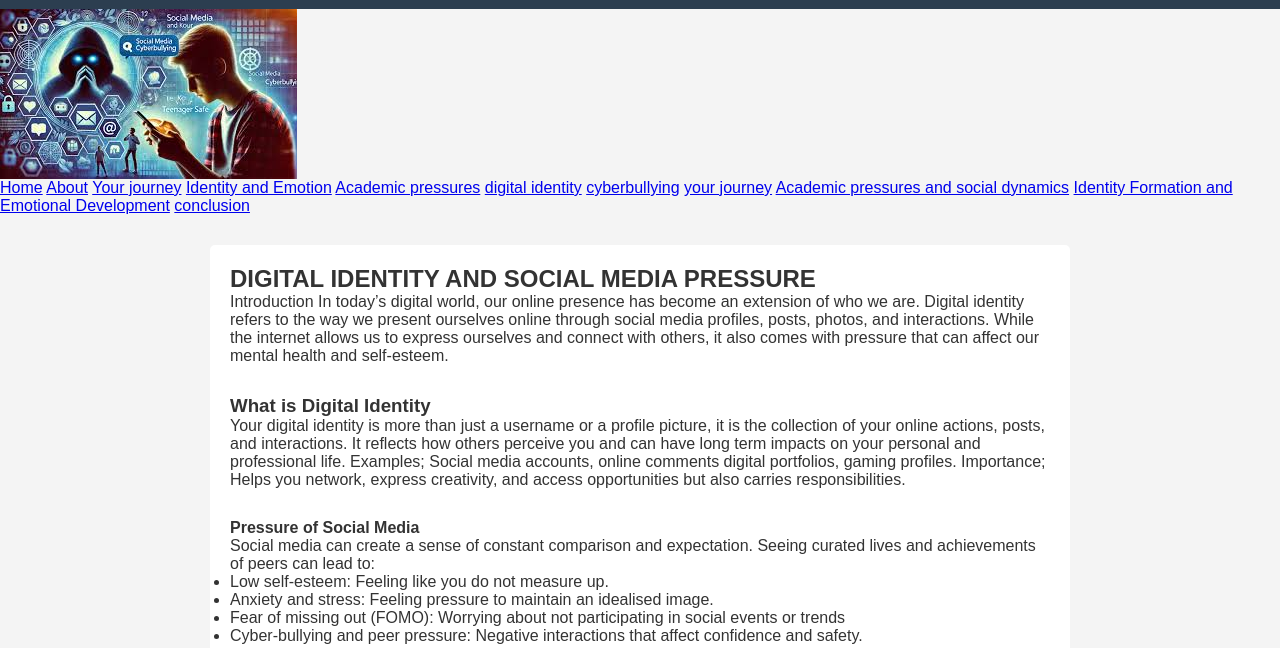
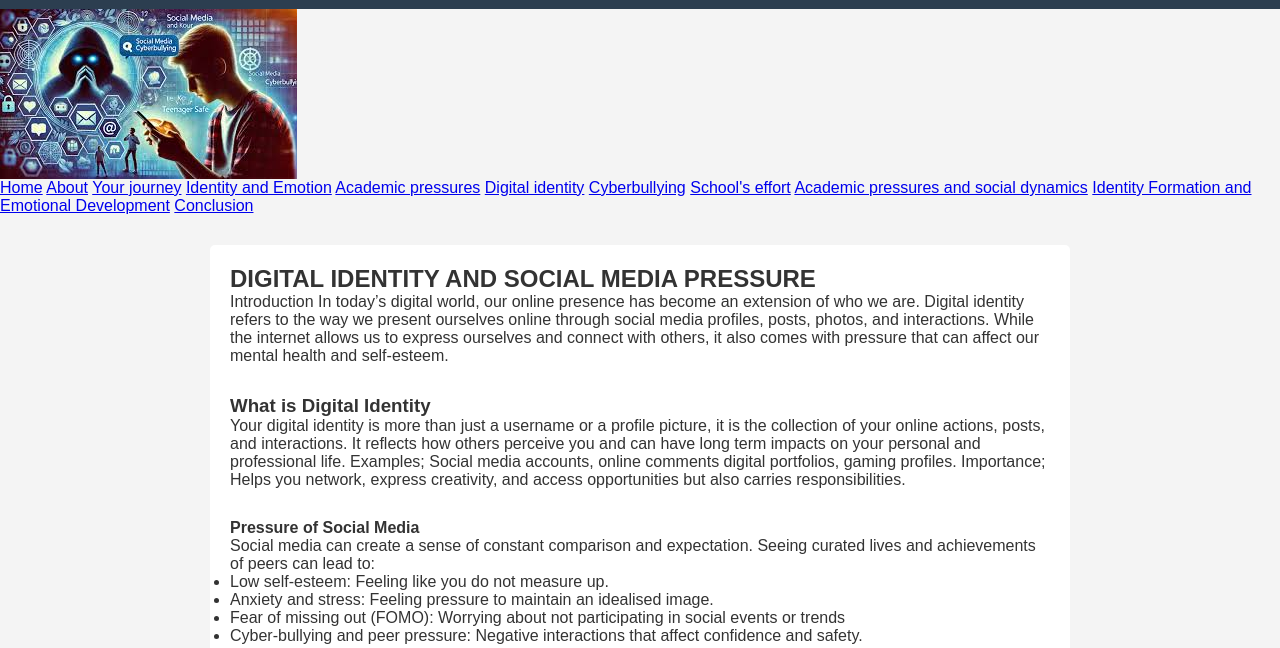
Before and after one commit to Naeem12347/Eye-opener3, a plain HTML site: page digital-identity2.html in a window 1280 px wide. Shown: the part 88-736 px from the top of the page. Drawn offline with Linux system fonts and the light colour scheme.

Commit message:
Update digital-identity2.html

```diff
--- a/digital-identity2.html
+++ b/digital-identity2.html
@@ -19,12 +19,12 @@ alt="Teenagers talking"
     <a href="your-journey2.html">Your journey</a>
     <a href="identity-and-emotion2.html">Identity and Emotion</a>
     <a href="Academic-pressures2.html">Academic pressures</a>
-    <a href="digital-identity2.html">digital identity</a>
-    <a href="cyber-bullying2.html">cyberbullying</a>
-    <a href="school's-effort2.html"> your journey</a>
+    <a href="digital-identity2.html">Digital identity</a>
+    <a href="cyber-bullying2.html">Cyberbullying</a>
+    <a href="school's-effort2.html">School's effort</a>
       <a href="what-you-can-do2.html">Academic pressures and social dynamics</a>
     <a href="contact2.html">Identity Formation and Emotional Development</a>
-    <a href="conclusion2.html">conclusion</a>
+    <a href="conclusion2.html">Conclusion</a>
 </nav>
 
 <main class="container">
```
